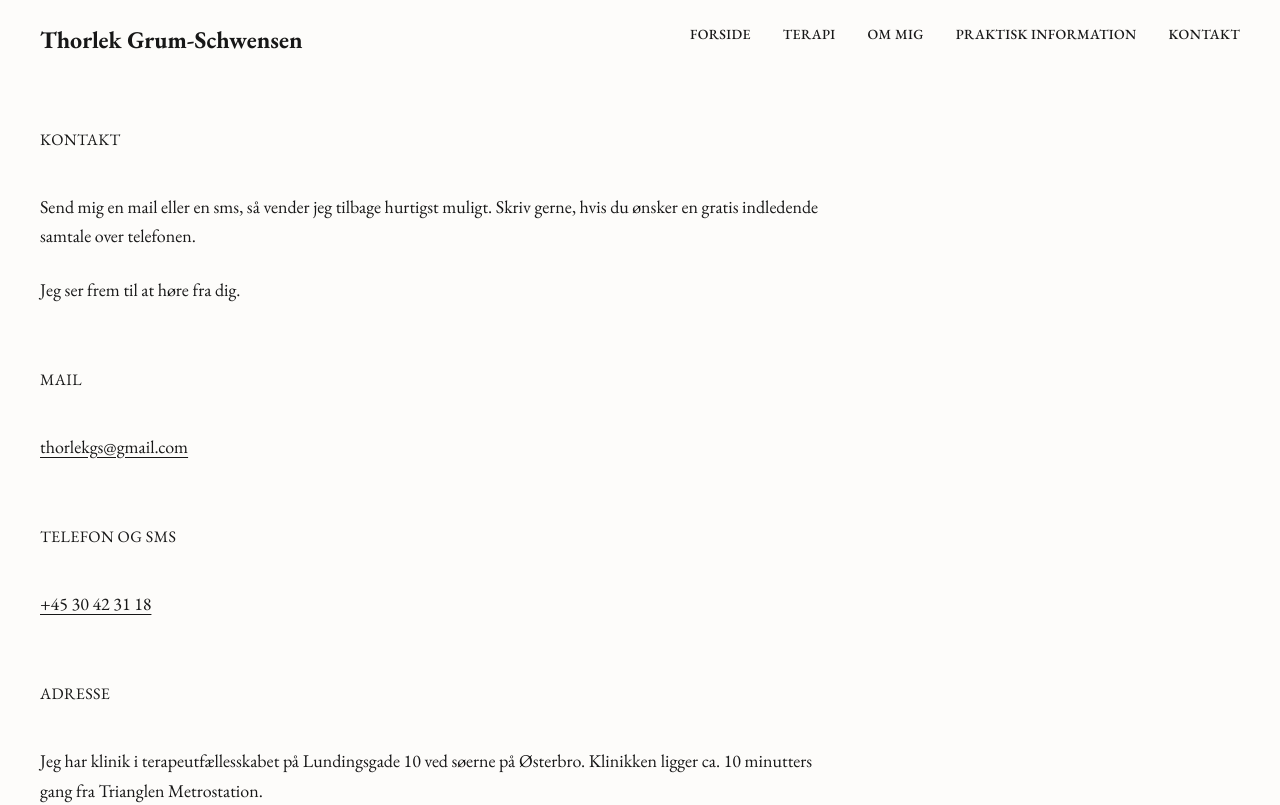
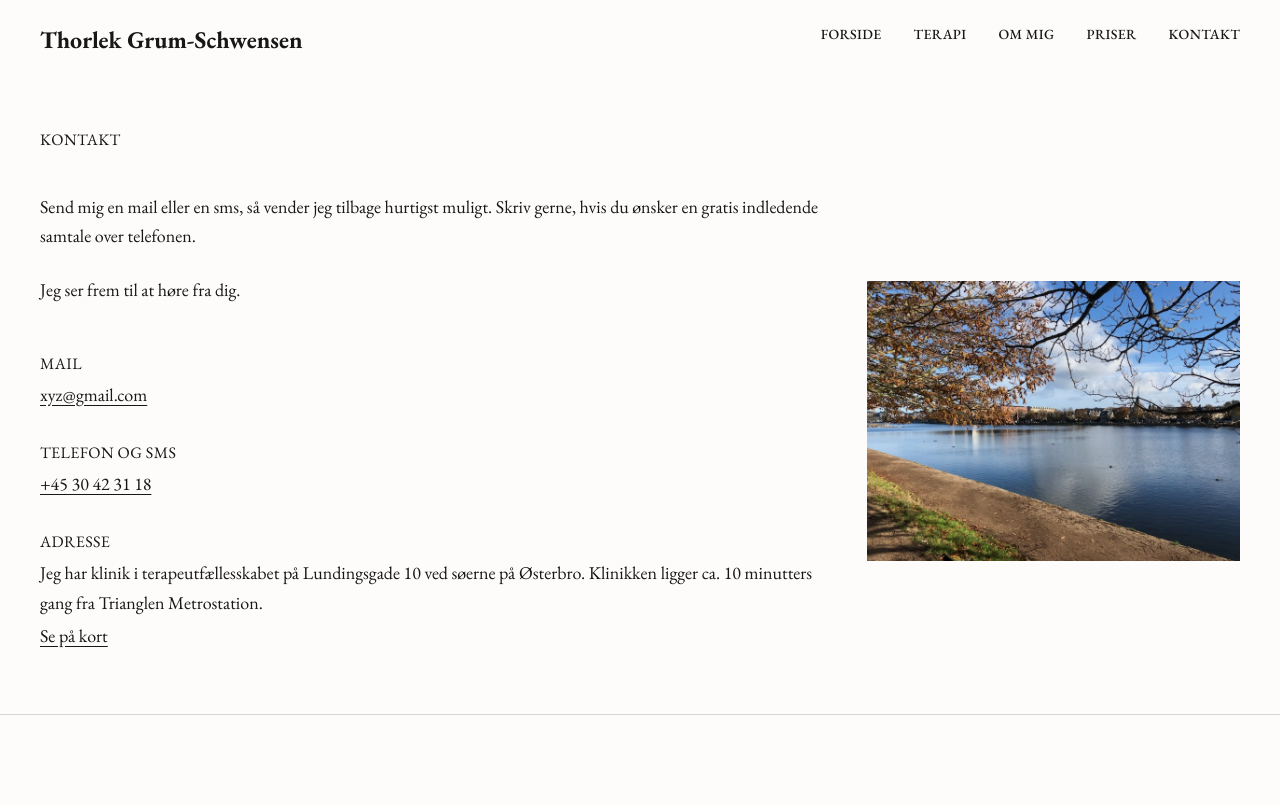
Before and after one commit to MyLaub/thorlek-grum-schwensen, a Next.js app: page /kontakt in a window 1280 px wide. Shown: the top 805 px of the page. Built offline with nearby package versions, Linux system fonts and the light colour scheme.

Commit message:
ændringer i layout efter møde m thorlek

```diff
--- a/src/app/(routes)/kontakt/page.tsx
+++ b/src/app/(routes)/kontakt/page.tsx
@@ -1,5 +1,6 @@
+
 // import type { Metadata } from "next";
-// import { SidestilletSektion, BredSpalte } from "../../components/sektioner";
+// import { StabletSektion, BredSpalte } from "../../components/sektioner";
 
 // export const metadata: Metadata = {
 //   title: "Kontakt",
@@ -8,37 +9,33 @@
 
 // export default function Kontakt() {
 //   return (
-//     <div className="space-y-16 md:space-y-24">
+//     <div className="space-y-16 md:space-y-16">
 //       <h1 className="sr-only">Kontakt</h1>
 
-//       {/* Sektion 1: Kontakt */}
-//       <SidestilletSektion id="kontakt" label="Kontakt">
+//       <StabletSektion id="kontakt" label="Kontakt">
 //         <BredSpalte>
 //           <p>Send mig en mail eller en sms, så vender jeg tilbage hurtigst muligt. Skriv gerne, hvis du ønsker en gratis indledende samtale over telefonen.</p>
 //           <p>Jeg ser frem til at høre fra dig.</p>
 //         </BredSpalte>
-//       </SidestilletSektion>
+//       </StabletSektion>
 
-//       {/* Sektion 2: Mail */}
-//       <SidestilletSektion id="mail" label="Mail">
+//       <StabletSektion id="mail" label="Mail">
 //         <BredSpalte>
-//           <a href="mailto:thorlekgs@gmail.com" className="underline underline-offset-4 hover:opacity-50">
-//             thorlekgs@gmail.com
+//           <a href="mailto:xyz@gmail.com" className="underline underline-offset-4 hover:opacity-50">
+//             xyz@gmail.com
 //           </a>
 //         </BredSpalte>
-//       </SidestilletSektion>
+//       </StabletSektion>
 
-//       {/* Sektion 3: Telefon og sms */}
-//       <SidestilletSektion id="telefon" label="Telefon og sms">
+//       <StabletSektion id="telefon" label="Telefon og sms">
 //         <BredSpalte>
 //           <a href="tel:+4530423118" className="underline underline-offset-4 hover:opacity-50">
 //             +45 30 42 31 18
 //           </a>
 //         </BredSpalte>
-//       </SidestilletSektion>
+//       </StabletSektion>
 
-//       {/* Sektion 4: Adresse */}
-//       <SidestilletSektion id="adresse" label="Adresse">
+//       <StabletSektion id="adresse" label="Adresse">
 //         <BredSpalte>
 //           <p>Jeg har klinik i terapeutfællesskabet på Lundingsgade 10 ved søerne på Østerbro. Klinikken ligger ca. 10 minutters gang fra Trianglen Metrostation.</p>
 //           <p>
@@ -47,11 +44,10 @@
 //             </a>
 //           </p>
 //         </BredSpalte>
-//       </SidestilletSektion>
+//       </StabletSektion>
 //     </div>
 //   );
 // }
-
 
 import type { Metadata } from "next";
 import { StabletSektion, BredSpalte } from "../../components/sektioner";
@@ -63,42 +59,44 @@ export const metadata: Metadata = {
 
 export default function Kontakt() {
   return (
-    <div className="space-y-16 md:space-y-16">
+    <>
       <h1 className="sr-only">Kontakt</h1>
 
-      <StabletSektion id="kontakt" label="Kontakt">
+      <StabletSektion
+        id="kontakt"
+        label="Kontakt"
+       billeder={[{ src: "/assets/images/soerne.webp", alt: "Udsigt over søerne", width: 800, height: 600 }]}
+      >
         <BredSpalte>
           <p>Send mig en mail eller en sms, så vender jeg tilbage hurtigst muligt. Skriv gerne, hvis du ønsker en gratis indledende samtale over telefonen.</p>
           <p>Jeg ser frem til at høre fra dig.</p>
-        </BredSpalte>
-      </StabletSektion>
 
-      <StabletSektion id="mail" label="Mail">
-        <BredSpalte>
-          <a href="mailto:thorlekgs@gmail.com" className="underline underline-offset-4 hover:opacity-50">
-            thorlekgs@gmail.com
+          {/* kontaktoplysninger som underpunkter */}
+          <div className="space-y-8 pt-6">
+            <div className="space-y-1">
+              <h3 className="text-sm uppercase tracking-wide md:text-base">Mail</h3>
+              <a href="mailto:xyz@gmail.com" className="underline underline-offset-4 hover:opacity-50">
+                xyz@gmail.com
               </a>
-        </BredSpalte>
-      </StabletSektion>
+            </div>
 
-      <StabletSektion id="telefon" label="Telefon og sms">
-        <BredSpalte>
+            <div className="space-y-1">
+              <h3 className="text-sm uppercase tracking-wide md:text-base">Telefon og sms</h3>
               <a href="tel:+4530423118" className="underline underline-offset-4 hover:opacity-50">
                 +45 30 42 31 18
               </a>
+            </div>
+
+            <div className="space-y-1">
+              <h3 className="text-sm uppercase tracking-wide md:text-base">Adresse</h3>
+              <p>Jeg har klinik i terapeutfællesskabet på Lundingsgade 10 ved søerne på Østerbro. Klinikken ligger ca. 10 minutters gang fra Trianglen Metrostation.</p>
+              <a href="https://www.google.com/maps/search/?api=1&query=Lundingsgade+10,+2100+København+Ø" target="_blank" rel="noopener noreferrer" className="inline-block underline underline-offset-4 hover:opacity-50">
+                Se på kort
+              </a>
+            </div>
+          </div>
         </BredSpalte>
       </StabletSektion>
-
-      <StabletSektion id="adresse" label="Adresse">
-        <BredSpalte>
-          <p>Jeg har klinik i terapeutfællesskabet på Lundingsgade 10 ved søerne på Østerbro. Klinikken ligger ca. 10 minutters gang fra Trianglen Metrostation.</p>
-          <p>
-            <a href="https://www.google.com/maps/search/?api=1&query=Lundingsgade+10,+2100+København+Ø" target="_blank" rel="noopener noreferrer" className="underline underline-offset-4 hover:opacity-50">
-              Se på kort
-            </a>
-          </p>
-        </BredSpalte>
-      </StabletSektion>
-    </div>
+    </>
   );
 }
--- a/src/app/(routes)/praktiskinformation/page.tsx
+++ b/src/app/(routes)/priser/page.tsx
@@ -57,14 +57,14 @@ import type { Metadata } from "next";
 import { StabletSektion, BredSpalte } from "../../components/sektioner";
 
 export const metadata: Metadata = {
-  title: "Praktisk information",
+  title: "Priser og praktisk information",
   description: "Priser for terapi i klinikken og online. Mulighed for nedsat pris og en kort, uforpligtende samtale over telefonen.",
 };
 
-export default function PraktiskInformation() {
+export default function Priser() {
   return (
     <div className="space-y-16 md:space-y-16">
-      <h1 className="sr-only">Praktisk information</h1>
+      <h1 className="sr-only">Priser</h1>
 
       <StabletSektion id="priser" label="Priser">
         <BredSpalte>
@@ -95,9 +95,6 @@ export default function PraktiskInformation() {
             Prisen ligger under markedsniveauet, da jeg er på fjerde og sidste år af psykoterapeutuddannelsen. Jeg har dog arbejdet med klienter siden 2025, både i egen praksis og som terapeut for socialt udsatte. I forbindelse med mit terapeutiske
             arbejde modtager jeg jævnligt supervision hos erfarne terapeuter. Det er med til at sikre dig et kvalificeret forløb.
           </p>
-          <p>Ved forudbetaling af et længere forløb på 20–40 sessioner kan en lavere pris aftales.</p>
-          <p>Jeg tilbyder også enkelte forløb til nedsat pris for personer med få midler. Der er et begrænset antal pladser, og der kan forekomme venteliste.</p>
-          <p>Har du spørgsmål, er du altid velkommen til at kontakte mig på mail eller sms. Det er også muligt at aftale en kort, uforpligtende samtale over telefonen, inden du beslutter, om du vil starte.</p>
         </BredSpalte>
       </StabletSektion>
 
--- a/src/app/(routes)/terapi/kropsopmaerksomhed/page.tsx
+++ b/src/app/(routes)/terapi/krop/page.tsx
@@ -61,11 +61,11 @@ import type { Metadata } from "next";
 import { StabletSektion, Spalte } from "../../../components/sektioner";
 
 export const metadata: Metadata = {
-  title: "Kropsopmærksomhed | Thorlek Grum-Schwensen",
+  title: "Krop | Thorlek Grum-Schwensen",
   description: "Følelser manifesterer sig i kroppen. Ved at inddrage kroppen i terapien får vi adgang til de følelser, der knytter sig til dine oplevelser.",
 };
 
-export default function Kropsopmaerksomhed() {
+export default function Krop() {
   return (
     <>
       {/* indsat en "skjult" H1 - dette er udelukkende for tilgængelighed/seo-optimering */}
@@ -74,7 +74,7 @@ export default function Kropsopmaerksomhed() {
       {/* billede tilføjes med: billede={{ src: "/assets/images/krop_xyz_tegning.webp", alt: "" }} */}
       <StabletSektion
         id="krop"
-        label="Kropsopmærksomhed"
+        label="Kropspsykoterapi"
         intro="Følelser er ikke kun noget, vi tænker, men noget, der manifesterer sig i kroppen. Det er min erfaring, at hvis tingene kun adresseres fra hovedet, får vi ikke hele historien med og vil primært opnå en intellektuel tolkning af det, der bevæger sig i os. Det kan føles, som om du ikke kommer videre, selvom du bliver ved med at arbejde med det, der plager dig."
       >
         <Spalte>
--- a/src/app/(routes)/terapi/tilgang/page.tsx
+++ b/src/app/(routes)/terapi/tilgang/page.tsx
@@ -1,4 +1,3 @@
-
 // import Image from "next/image";
 // import type { Metadata } from "next";
 // import { SidestilletSektion, Spalte } from "../../../components/sektioner";
@@ -62,8 +61,8 @@ export default function Tilgang() {
         label="Tilgang"
         intro="Jeg tilbyder integrativ psykoterapi, der primært kombinerer en dybdepsykologisk tilgang fra jungiansk psykoterapi og en fænomenologisk tilgang fra gestaltterapi."
         billeder={[
-          { src: "/assets/images/Lundingsgade-10.webp", alt: "Terapirummet med to lænestole, whiteboard og malerier" },
-          { src: "/assets/images/Lundingsgade-10-2.webp", alt: "Terapirummet med kurvestol, træbord og lampe" },
+          { src: "/assets/images/Lundingsgade-10.webp", alt: "Terapirummet med to lænestole, whiteboard og malerier", width: 800, height: 600 },
+          { src: "/assets/images/Lundingsgade-10-2.webp", alt: "Terapirummet med kurvestol, træbord og lampe", width: 800, height: 600 },
         ]}
       >
         <Spalte>
--- a/src/app/components/footer.tsx
+++ b/src/app/components/footer.tsx
@@ -15,8 +15,8 @@ export default function Footer() {
     <address className="space-y-2 not-italic">
       <h2 className="text-sm uppercase tracking-wide">Kontakt</h2>
       <p>
-        <a href="mailto:thorlekgs@gmail.com" className="hover:opacity-50">
-          thorlekgs@gmail.com
+        <a href="mailto:xyz@gmail.com" className="hover:opacity-50">
+          xyz@gmail.com
         </a>
       </p>
       <p>
@@ -37,7 +37,7 @@ export default function Footer() {
   </div>
 </div>
 
-      <p className="mt-16 text-xs uppercase">© 2026 Thorlek Grum-Schwensen</p>
+      <p className="mt-16 text-xs uppercase">© Thorlek Grum-Schwensen</p>
     </footer>
   );
 }
--- a/src/app/components/header.tsx
+++ b/src/app/components/header.tsx
@@ -35,8 +35,8 @@ export default function Header() {
                 </Link>
               </li>
               <li>
-                <Link href="/terapi/kropsopmaerksomhed" className="hover:underline hover:underline-offset-4">
-                  Kropsopmærksomhed
+                <Link href="/terapi/krop" className="hover:underline hover:underline-offset-4">
+                  Krop
                 </Link>
               </li>
               <li>
@@ -53,8 +53,8 @@ export default function Header() {
             </Link>
           </li>
           <li>
-            <Link href="/praktiskinformation" className="hover:underline hover:underline-offset-4">
-              Praktisk information
+            <Link href="/priser" className="hover:underline hover:underline-offset-4">
+              Priser
             </Link>
           </li>
           <li>
--- a/src/app/components/header_scroll.tsx
+++ b/src/app/components/header_scroll.tsx
@@ -21,11 +21,7 @@ export default function HeaderScroll({ children }: { children: React.ReactNode }
   }, []);
 
   return (
-    // <header
-    //   className={`sticky top-0 z-50 flex items-start justify-between bg-[#fdfcfa] px-6 text-sm uppercase tracking-wide transition-transform duration-300 ease-in-out motion-reduce:transition-none md:px-10 ${hidden ? "-translate-y-full" : ""}`}
-    // >
-    //   {children}
-    // </header>
+
 
     <header className={`sticky top-0 z-50 bg-background text-sm uppercase tracking-wide transition-transform duration-300 ease-in-out motion-reduce:transition-none ${hidden ? "-translate-y-full" : ""}`}>
   <div className="mx-auto box-content flex max-w-[1200px] items-start justify-between px-6 md:px-10">{children}</div>
--- a/src/app/components/mobile_header.tsx
+++ b/src/app/components/mobile_header.tsx
@@ -46,12 +46,12 @@ export default function MobileMenu() {
               <ul className="mt-3 space-y-3 pl-4">
                 <li><Link href="/terapi/tilgang" onClick={close}>Tilgang</Link></li>
                 <li><Link href="/terapi/droemmearbejde" onClick={close}>Drømmearbejde</Link></li>
-                <li><Link href="/terapi/kropsopmaerksomhed" onClick={close}>Kropsopmærksomhed</Link></li>
+                <li><Link href="/terapi/krop" onClick={close}>Krop</Link></li>
                 <li><Link href="/terapi/meditation" onClick={close}>Meditation</Link></li>
               </ul>
             </li>
             <li><Link href="/ommig" onClick={close}>Om mig</Link></li>
-            <li><Link href="/praktiskinformation" onClick={close}>Praktisk information</Link></li>
+            <li><Link href="/priser" onClick={close}>Priser</Link></li>
             <li><Link href="/kontakt" onClick={close}>Kontakt</Link></li>
           </ul>
         </nav>
--- a/src/app/components/sektioner.tsx
+++ b/src/app/components/sektioner.tsx
@@ -53,7 +53,7 @@ type StabletSektionProps = {
   id: string;
   label: string;
   intro?: string;
-  billeder?: { src: string; alt: string }[];
+billeder?: { src: string; alt: string; width?: number; height?: number }[];
   children: React.ReactNode;
 };
 
@@ -67,16 +67,28 @@ export function StabletSektion({ id, label, intro, billeder, children }: Stablet
 
       {/* row 2, col 1-2: intro og spalter i sit eget grid, uafhængigt af billederne */}
       <div className="grid grid-cols-1 gap-y-8 md:col-span-2 md:col-start-1 md:row-start-2 md:grid-cols-2 md:gap-x-10 md:gap-y-10 md:self-start">
-        {intro && <p className="text-2xl leading-snug md:col-span-2 md:text-2xl">{intro}</p>}
+        {intro && <p className="text-lg leading-snug md:col-span-2 md:text-lg lg:text-xl">{intro}</p>}
         {children}
       </div>
 
       {/* row 2, col 3: et eller flere billeder under hinanden */}
       {billeder && (
         <div className="space-y-10 md:col-start-3 md:row-start-2 md:self-center">
-          {billeder.map((billede) => (
+          {/* {billeder.map((billede) => (
             <Image key={billede.src} src={billede.src} alt={billede.alt} width={800} height={1000} sizes="(min-width: 768px) 27vw, 100vw" className="mx-auto aspect-4/5 w-full object-cover md:w-4/5 lg:w-3/5" />
-          ))}
+          ))} */}
+
+{billeder.map((billede) => (
+  <Image
+    key={billede.src}
+    src={billede.src}
+    alt={billede.alt}
+    width={billede.width ?? 800}
+    height={billede.height ?? 1000}
+    sizes="(min-width: 768px) 33vw, 100vw"
+    className="h-auto w-full"
+  />
+))}
         </div>
       )}
     </section>
@@ -104,7 +116,7 @@ export function SidestilletSektion({ id, label, intro, venstre, children }: Side
 
       {/* col 2-3: intro og spalter i sit eget grid */}
       <div className="grid grid-cols-1 gap-y-8 md:col-span-2 md:col-start-2 md:row-start-1 md:grid-cols-2 md:gap-x-10 md:gap-y-10 md:self-start">
-        {intro && <p className="font-serif leading-relaxed tracking-wide md:col-span-2 text-lg md:text-xl lg:text-2xl">{intro}</p>}
+        {intro && <p className="font-serif leading-relaxed tracking-wide md:col-span-2 text-lg md:text-lg lg:text-xl">{intro}</p>}
         {children}
       </div>
     </section>
```
Also changed, not shown: src/app/(routes)/terapi/meditation/page.tsx (+0 -81 lines), src/app/components/hero.tsx (+19 -41 lines). Lines whose indentation alone changed are shown as unchanged.
